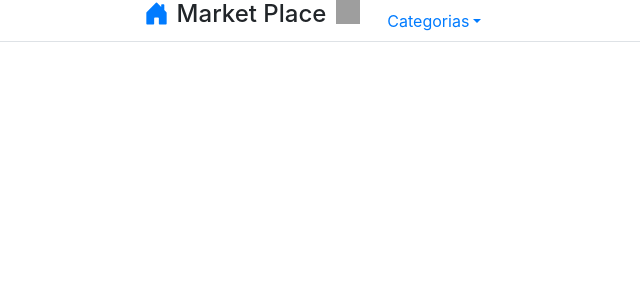
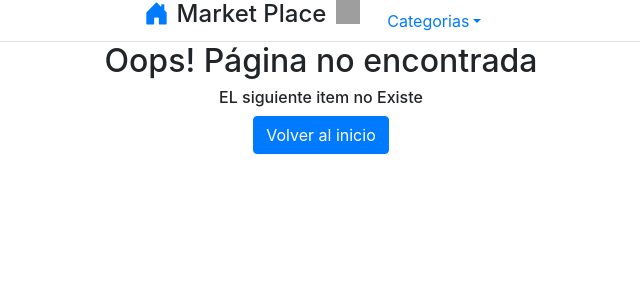
Before and after one commit to alonsooteroseminario/webclash-react, a React (Create React App) app: page /item in a window 1280 px wide. Shown: the top 300 px of the page, without its empty margins (319-959 px from the left). Built offline with nearby package versions, Linux system fonts and the light colour scheme; grey boxes are pictures that could not be loaded.

Commit message:
entrega final ok

```diff
--- a/src/App.js
+++ b/src/App.js
@@ -8,6 +8,7 @@ import { BrowserRouter, Switch, Route } from 'react-router-dom';
 import { CartProvider } from './context/CartContext';
 import Cart from './Components/Cart';
 import CheckOut from './Components/CheckOut';
+import ItemNotFound from './Components/ItemNotFound';
 
 
 function App() {
@@ -34,10 +35,13 @@ function App() {
             <Route exact path="/checkout">
               <CheckOut />
             </Route>
+            <Route exact path="/item/">
+              <ItemNotFound />
+            </Route>
           </Switch>
         </BrowserRouter>
       </div>
-      </CartProvider>
+    </CartProvider>
 
 
   );
--- a/src/Components/CartWidget.js
+++ b/src/Components/CartWidget.js
@@ -1,5 +1,5 @@
 import React from 'react';
-import { useContext, useState, useEffect } from 'react';
+import { useContext } from 'react';
 import { CartContext } from '../context/CartContext';
 
 const CartWidget = () => {
--- /dev/null
+++ b/src/Components/ItemNotFound.js
@@ -0,0 +1,24 @@
+import React from 'react';
+import { Link } from 'react-router-dom';
+
+const ItemNotFound = (props) => {
+    return (
+        <section className="fullscreen-banner p-0">
+            <div className="container h-100">
+                <div className="row h-100">
+                    <div className="col-12 text-center h-100 d-flex align-items-center">
+                        <div className="w-100">
+                            <h2>Oops! Página no encontrada</h2>
+                            <div className="col-lg-6 col-md-10 ml-auto mr-auto">
+                                <h6>EL siguiente item no Existe</h6>
+                                <Link to={'/list'} className="btn btn-primary">Volver al inicio</Link>
+                            </div>
+                        </div>
+                    </div>
+                </div>
+            </div>
+        </section>
+    );
+}
+
+export default ItemNotFound;
```
Also changed, not shown: 1 other file (tests, documents, lock files or other folders).
